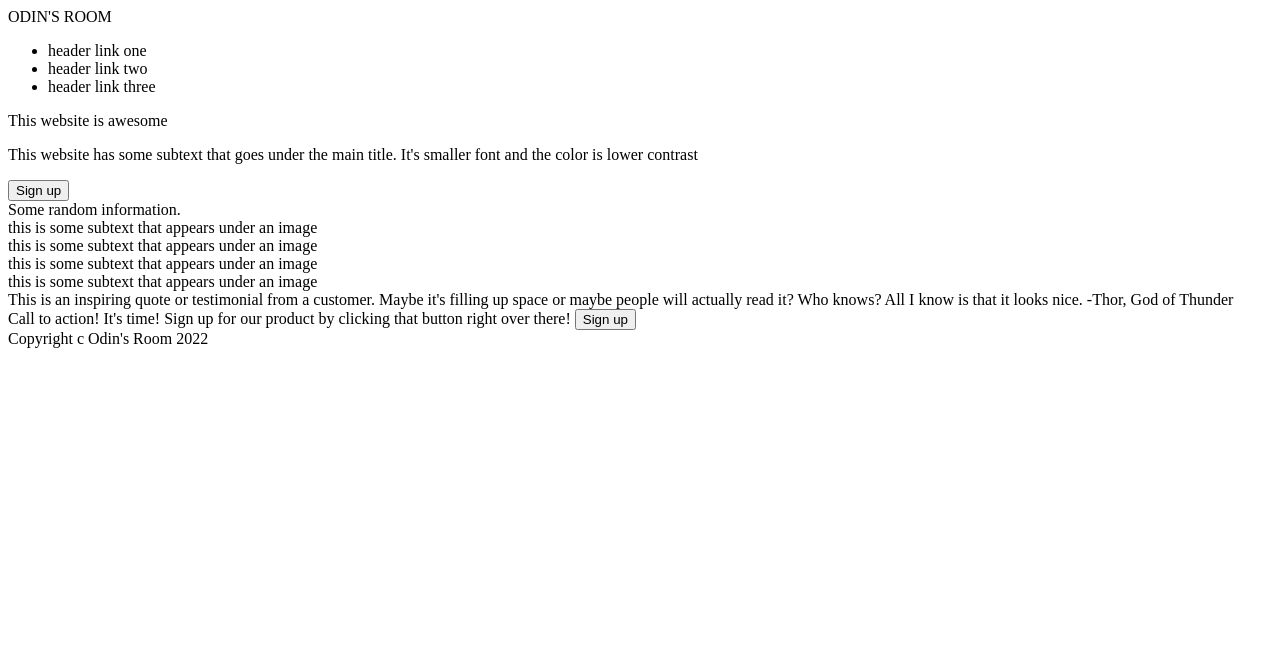
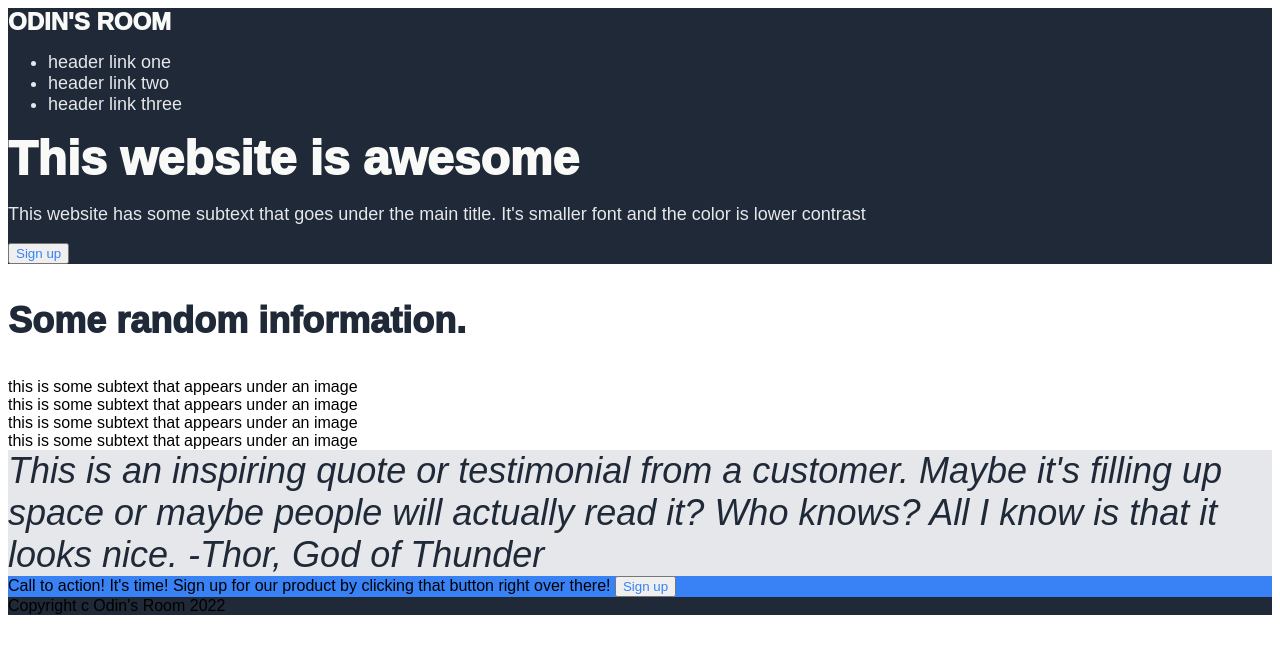
Before and after one commit to bsherbrook/odin-landing-page, a plain HTML site: page index.html in a window 1280 px wide. Drawn offline with Linux system fonts and the light colour scheme.

Commit message:
Add font styles and colors

```diff
--- a/index.html
+++ b/index.html
@@ -11,9 +11,9 @@
     <div class="header">
         <div class="logo">ODIN'S ROOM </div>
         <ul>
-            <li class="">header link one</li>
-            <li class="">header link two</li>
-            <li class="">header link three</li>
+            <li class="hlink">header link one</li>
+            <li class="hlink">header link two</li>
+            <li class="hlink">header link three</li>
         </ul>
         <div class="title"> This website is awesome </div>
         <p class="subtext">This website has some subtext that goes under the main title. It's smaller font and the color is lower contrast</p>
@@ -23,7 +23,7 @@
     </div>
 
     <div class="information">
-        Some random information.
+        <p class="infohead">Some random information. </p>
         <div><img src="" alt="">this is some subtext that appears under an image</div>
         <div><img src="" alt="">this is some subtext that appears under an image</div>
         <div><img src="" alt="">this is some subtext that appears under an image</div>
--- a/style.css
+++ b/style.css
@@ -0,0 +1,57 @@
+body {
+        font-family: sans-serif;
+
+}
+
+
+.header, .footer {
+
+        background-color: #1F2937;
+
+
+}
+
+.logo {
+    font-size: 24px;
+    color: #f9faf8;
+    font-weight: 1000;
+
+}
+
+.hlink, .subtext {
+        font-size: 18px;
+        color: #E5E7EB;
+}
+
+
+
+.title {
+    font-size: 48px;
+    font-weight: 1000;
+    color: #F9FAF8;
+
+}
+
+.infohead{
+    font-size: 36px;
+    font-weight: 1000;
+    color: #1F2937;
+
+}
+
+.quote {
+
+    background-color: #E5E7EB;
+    font-size: 36px;
+    font-style: italic;
+    color: #1F2937;
+}
+
+button {
+    color: #3882F6;
+}
+
+.signup {
+
+    background-color: #3882F6;
+}
```
